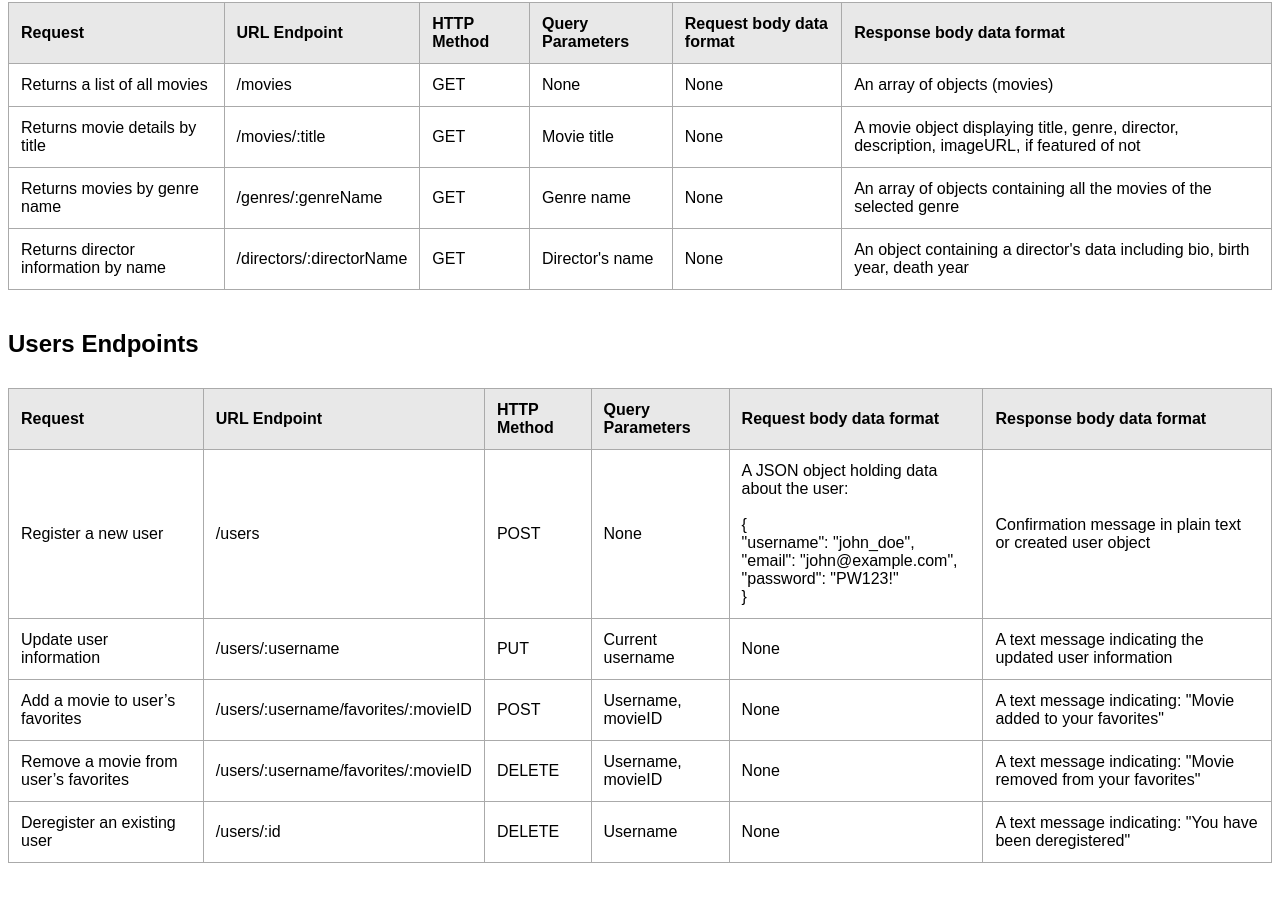
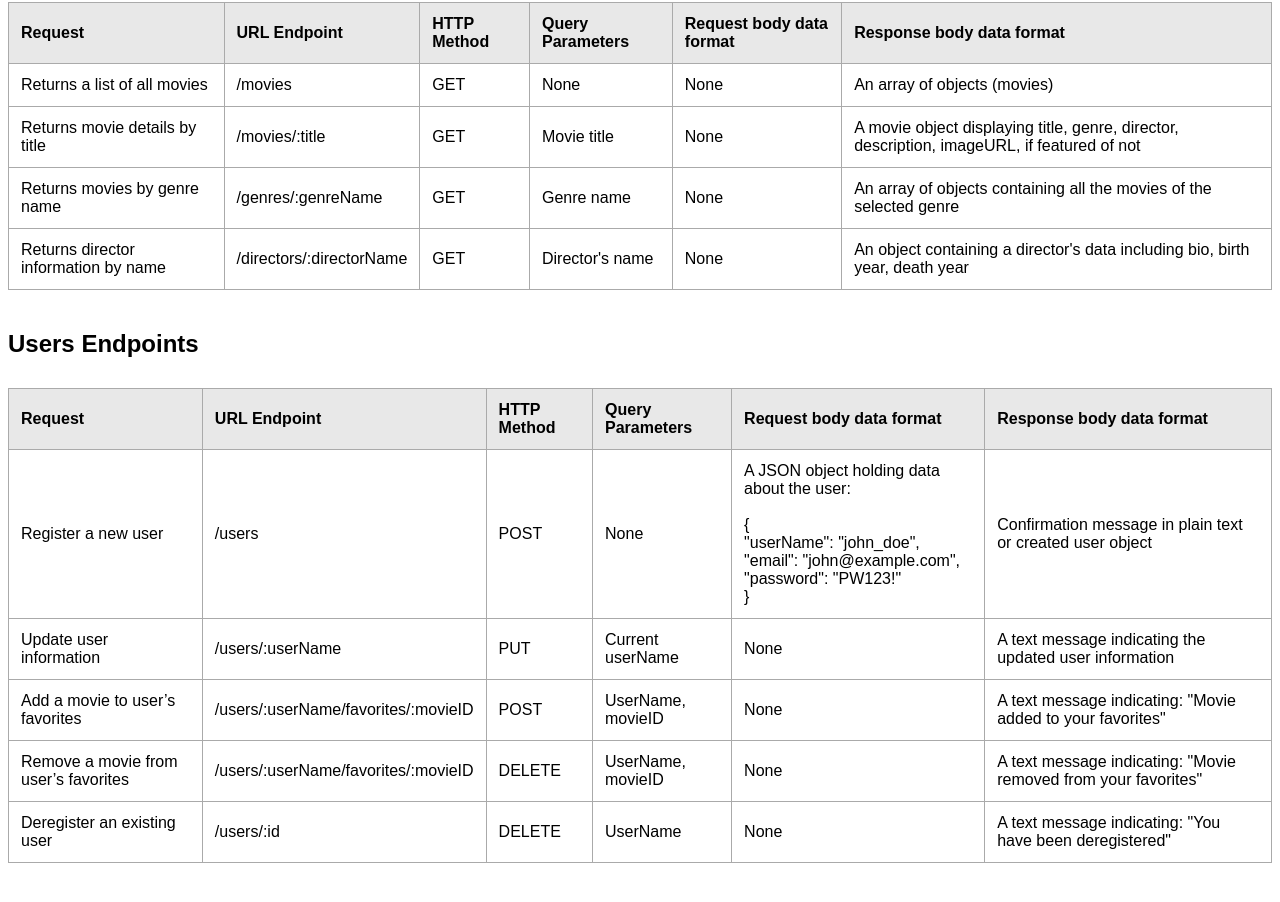
Before and after one commit to LambicJaune/movie_api, a website: page public/documentation.html in a window 1280 px wide. Shown: the part 236-1138 px from the top of the page. Drawn offline with Linux system fonts and the light colour scheme.

Commit message:
Corrected syntax

```diff
--- a/public/documentation.html
+++ b/public/documentation.html
@@ -115,7 +115,7 @@
             <td>
                 A JSON object holding data about the user: <br> <br>
                 {<br>
-                "username": "john_doe",<br>
+                "userName": "john_doe",<br>
                 "email": "john@example.com",<br>
                 "password": "PW123!"<br>
                 }
@@ -125,27 +125,27 @@
 
         <tr>
             <td>Update user information</td>
-            <td>/users/:username</td>
+            <td>/users/:userName</td>
             <td>PUT</td>
-            <td>Current username</td>
+            <td>Current userName</td>
             <td>None</td>
             <td>A text message indicating the updated user information</td>
         </tr>
 
         <tr>
             <td>Add a movie to user’s favorites</td>
-            <td>/users/:username/favorites/:movieID</td>
+            <td>/users/:userName/favorites/:movieID</td>
             <td>POST</td>
-            <td>Username, movieID</td>
+            <td>UserName, movieID</td>
             <td>None</td>
             <td>A text message indicating: "Movie added to your favorites"</td>
         </tr>
 
         <tr>
             <td>Remove a movie from user’s favorites</td>
-            <td>/users/:username/favorites/:movieID</td>
+            <td>/users/:userName/favorites/:movieID</td>
             <td>DELETE</td>
-            <td>Username, movieID</td>
+            <td>UserName, movieID</td>
             <td>None</td>
             <td>A text message indicating: "Movie removed from your favorites"</td>
         </tr>
@@ -154,7 +154,7 @@
             <td>Deregister an existing user</td>
             <td>/users/:id</td>
             <td>DELETE</td>
-            <td>Username</td>
+            <td>UserName</td>
             <td>None</td>
             <td>A text message indicating: "You have been deregistered"</td>
         </tr>
```
